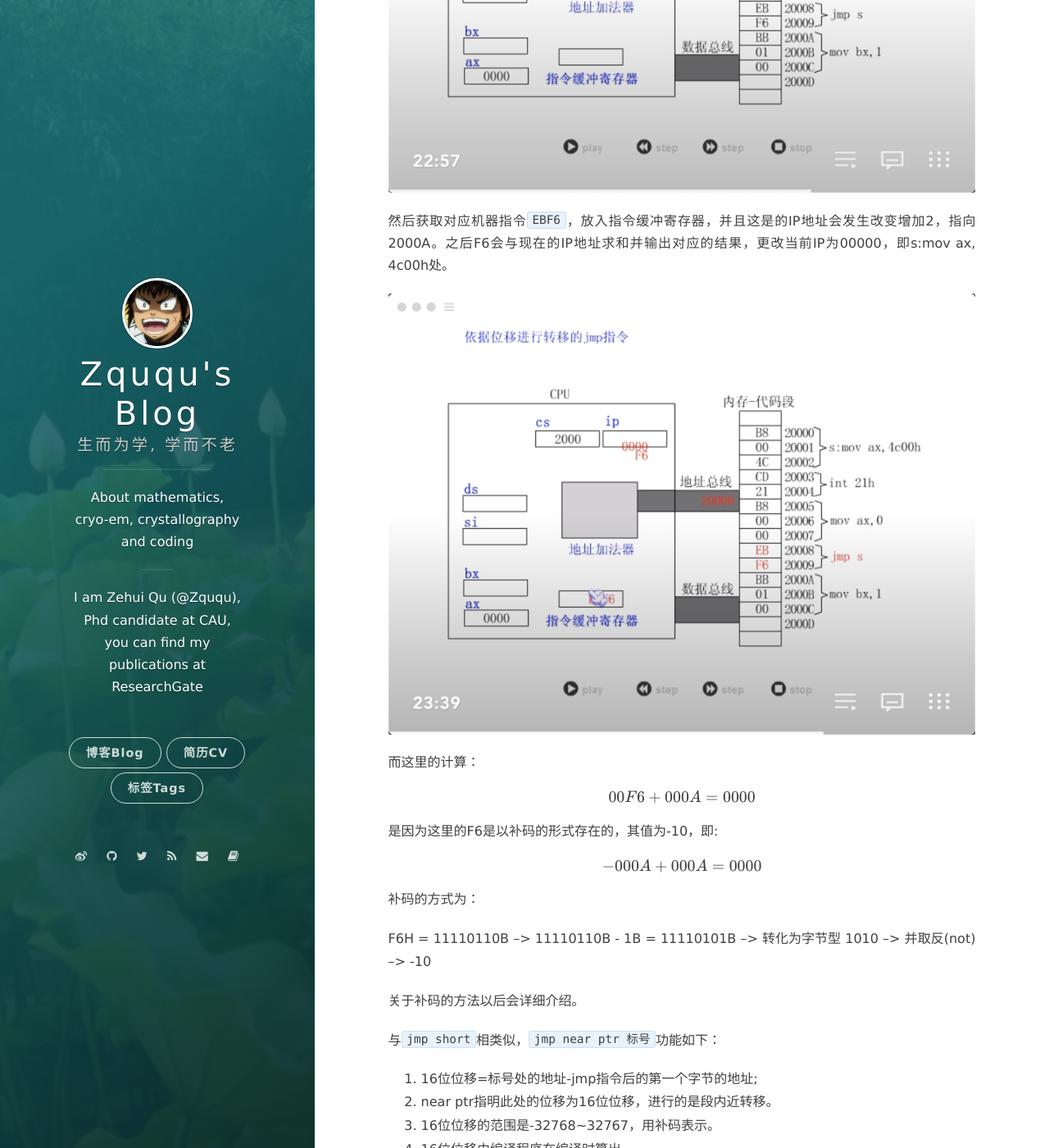
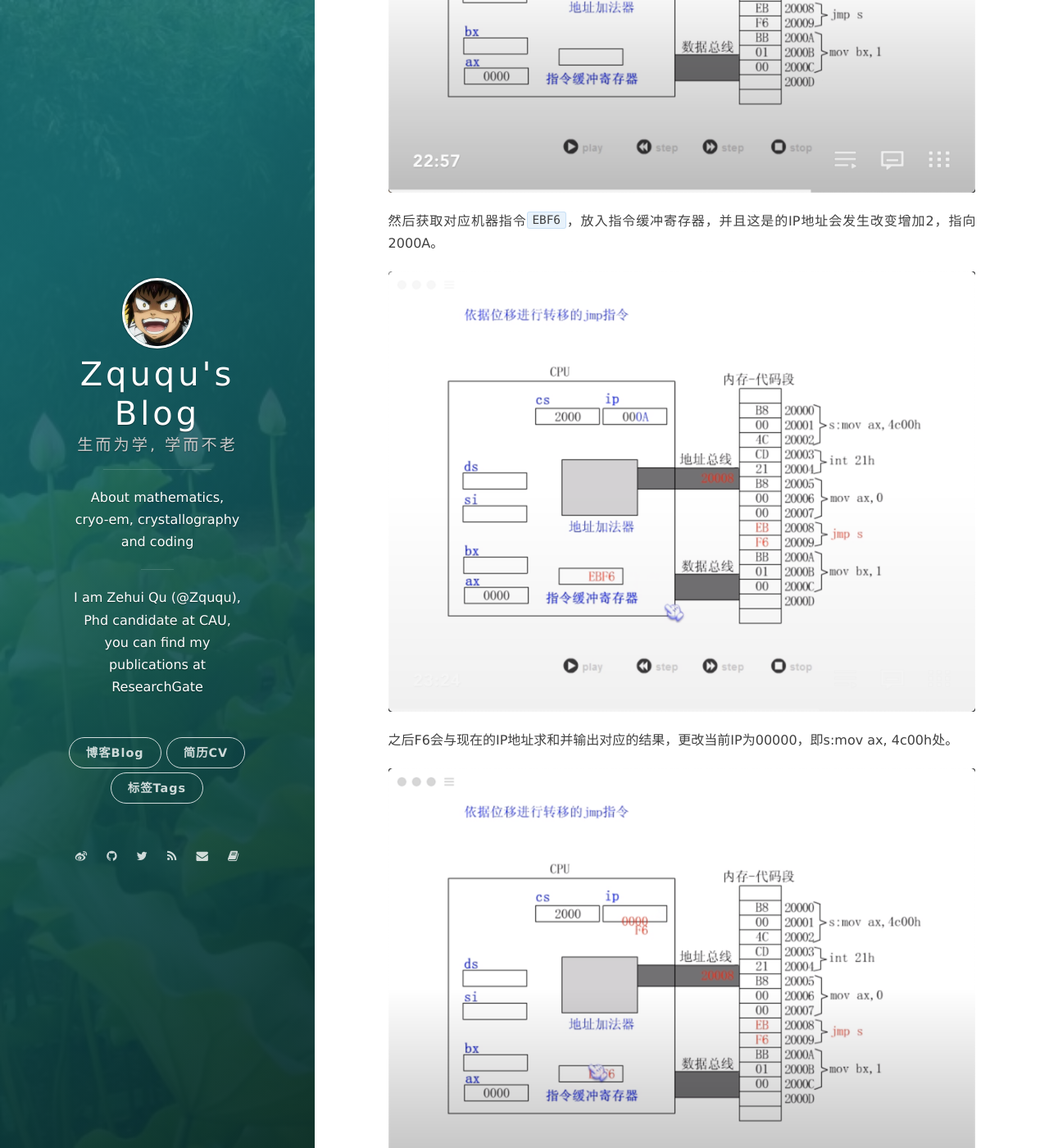
Before and after one commit to onevcat/vno-jekyll, a Jekyll site: the page built from _posts/2019-11-28-assembly-language-36.markdown, in a window 1280 px wide and 1400 px high, scrolled down 4189 px. Shown: the whole window at 82% size. Built offline with Jekyll 4.4.1, drawn with Linux system fonts in a browser that asks for light colours; nearby versions of some CDN libraries; formulas are drawn with MathJax 3; comment, search, counter and statistics services are not loaded.

Commit message:
add figure

```diff
--- a/_posts/2019-11-28-assembly-language-36.markdown
+++ b/_posts/2019-11-28-assembly-language-36.markdown
@@ -143,9 +143,13 @@ debug跟踪程序结果，
 
 ![figure4](/assets/201911/2019-11-28_13-29-47.png)
 
-然后获取对应机器指令`EBF6`，放入指令缓冲寄存器，并且这是的IP地址会发生改变增加2，指向2000A。之后F6会与现在的IP地址求和并输出对应的结果，更改当前IP为00000，即s:mov ax, 4c00h处。
+然后获取对应机器指令`EBF6`，放入指令缓冲寄存器，并且这是的IP地址会发生改变增加2，指向2000A。
 
-![figure5](/assets/201911/2019-11-28_13-34-27.png)
+![figure5](/assets/201911/2019-11-28_13-49-09.png)
+
+之后F6会与现在的IP地址求和并输出对应的结果，更改当前IP为00000，即s:mov ax, 4c00h处。
+
+![figure6](/assets/201911/2019-11-28_13-34-27.png)
 
 而这里的计算：
 
```
Also changed, not shown: assets/201911/2019-11-28_13-49-09.png (added).
